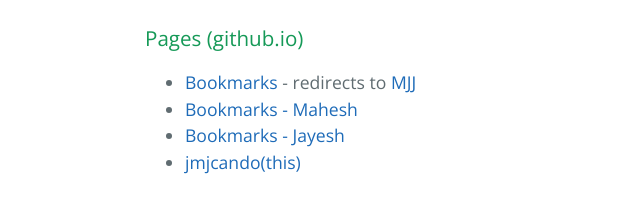
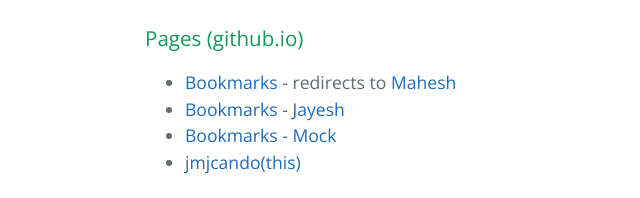
Before and after one commit to jmjcando/jmjcando.github.io, a plain HTML site: page index.html in a window 1280 px wide. Shown: the part 249-447 px from the top of the page, 79-719 px from the left. Drawn offline with nearby package versions, Linux system fonts and the light colour scheme.

Commit message:
Update index.html

```diff
--- a/index.html
+++ b/index.html
@@ -21,9 +21,9 @@
 
     <h3>Pages (github.io)</h3>
     <ul>
-      <li><a href="https://jmjcando.github.io/bookmarks/">Bookmarks</a> - redirects to <a href="https://jmjcando.github.io/bookmarks/">MJJ</a></li>
-      <li><a href="https://jmjcando.github.io/bookmarks/">Bookmarks - Mahesh</a></li>
-      <li><a href="https://jmjcando.github.io/bookmarks/jmj">Bookmarks - Jayesh</a></li>
+      <li><a href="/bookmarks/">Bookmarks</a> - redirects to <a href="/bookmarks/mjj">Mahesh</a></li>
+      <li><a href="/bookmarks/jmj">Bookmarks - Jayesh</a></li>
+      <li><a href="/bookmarks/mock">Bookmarks - Mock</a></li>
       <li><a href="https://jmjcando.github.io/">jmjcando(this)</a></li>
       <li style="list-style-type:none">&nbsp;</li>
       <li><a href="https://aquilline.github.io">Aquilline</a></li>
```
